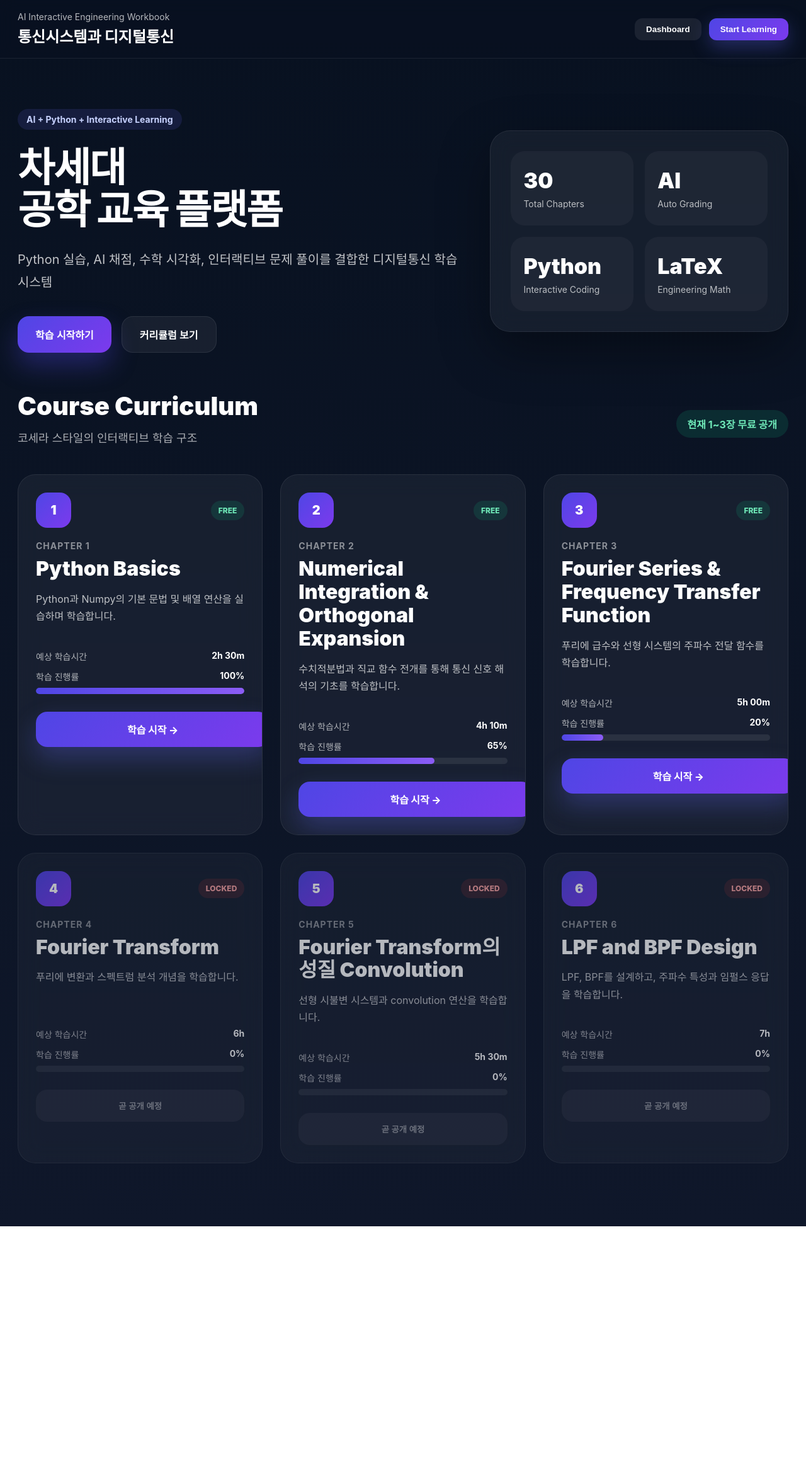
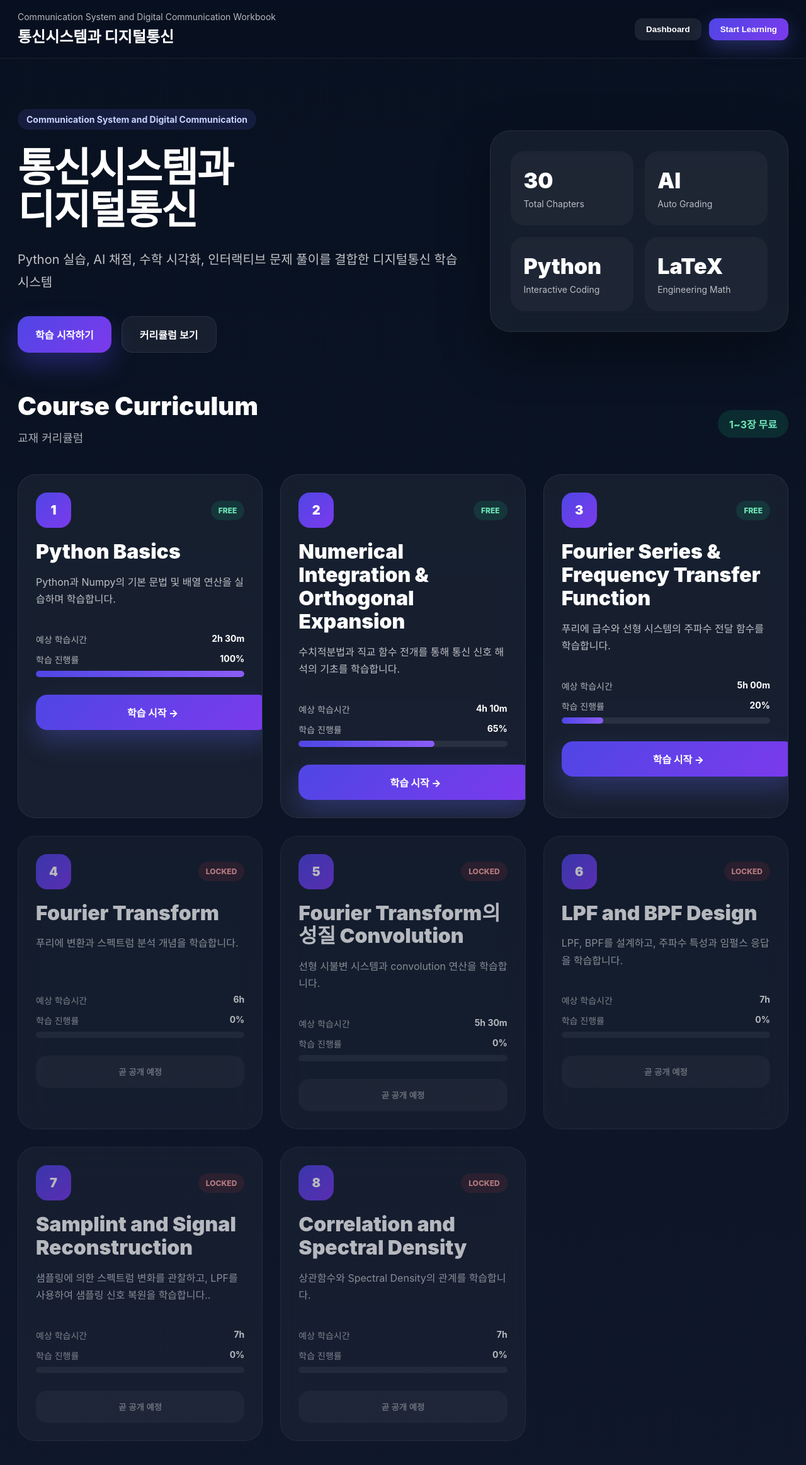
Before and after one commit to ingoo09/communication_workbook, a Next.js app: page /workbook in a window 1280 px wide. Shown: the top 2326 px of the page at 63% size. Before the commit the page ends 1947 px from the top, so only its background shows below. Built offline with nearby package versions, Linux system fonts and the light colour scheme.

Commit message:
260528 1316

```diff
--- a/src/app/workbook/page.tsx
+++ b/src/app/workbook/page.tsx
@@ -78,6 +78,30 @@ const chapters = [
       'LPF, BPF를 설계하고, 주파수 특성과 임펄스 응답을 학습합니다.',
   },
 
+{
+    id: 7,
+    title: 'Samplint and Signal Reconstruction',
+    level: 'Advanced',
+    free: false,
+    href: '#',
+    progress: 0,
+    duration: '7h',
+    description:
+      '샘플링에 의한 스펙트럼 변화를 관찰하고, LPF를 사용하여 샘플링 신호 복원을 학습합니다..',
+  },
+
+{
+    id: 8,
+    title: 'Correlation and Spectral Density',
+    level: 'Advanced',
+    free: false,
+    href: '#',
+    progress: 0,
+    duration: '7h',
+    description:
+      '상관함수와 Spectral Density의 관계를 학습합니다.',
+  },
+
 ];
 
 export default function WorkbookHome() {
@@ -125,7 +149,7 @@ export default function WorkbookHome() {
                 opacity: 0.7,
               }}
             >
-              AI Interactive Engineering Workbook
+              Communication System and Digital Communication Workbook
             </div>
 
             <div
@@ -214,7 +238,7 @@ export default function WorkbookHome() {
               marginBottom: 26,
             }}
           >
-            AI + Python + Interactive Learning
+            Communication System and Digital Communication
           </div>
 
           <h1
@@ -226,9 +250,9 @@ export default function WorkbookHome() {
               letterSpacing: '-2px',
             }}
           >
-            차세대
+            통신시스템과
             <br />
-            공학 교육 플랫폼
+            디지털통신
           </h1>
 
           <p
@@ -413,8 +437,7 @@ export default function WorkbookHome() {
                 fontSize: 18,
               }}
             >
-              코세라 스타일의
-              인터랙티브 학습 구조
+              교재 커리큘럼
             </p>
           </div>
 
@@ -429,7 +452,7 @@ export default function WorkbookHome() {
               fontWeight: 700,
             }}
           >
-            현재 1~3장 무료 공개
+            1~3장 무료
           </div>
         </div>
 
@@ -528,7 +551,6 @@ export default function WorkbookHome() {
                     letterSpacing: 1,
                   }}
                 >
-                  CHAPTER {chapter.id}
                 </div>
 
                 <h3
```
